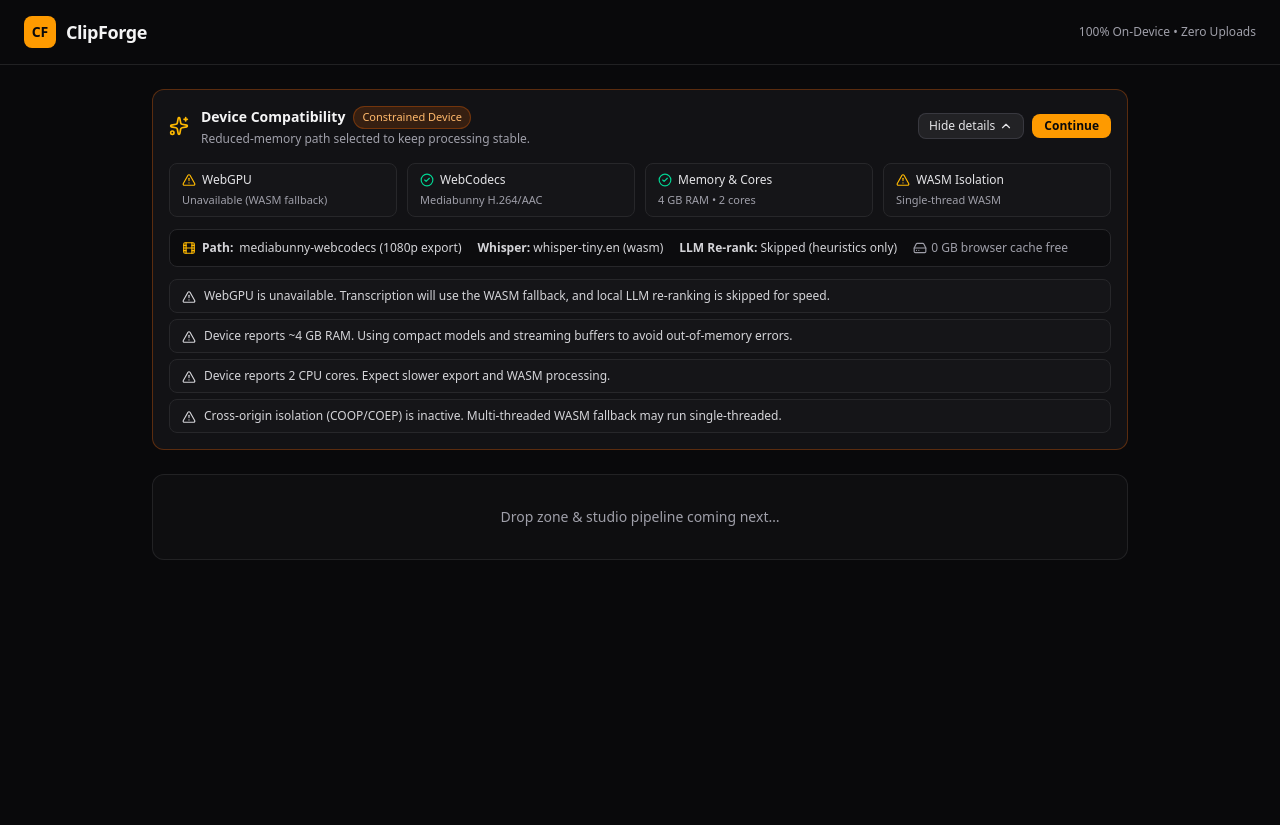
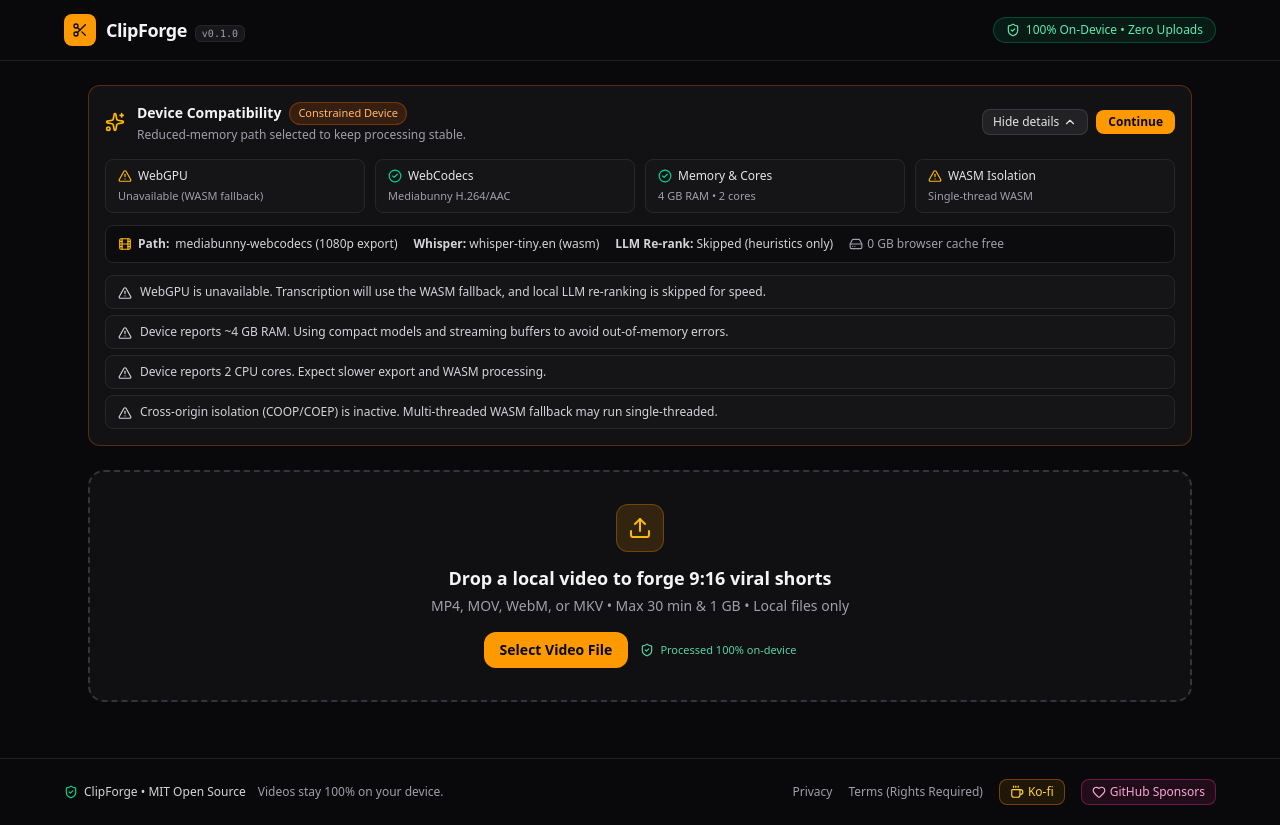
Before and after one commit to jayantshringi/Hookcut, a React (Vite) app: page / in a window 1280 px wide. Before the commit the page ends 800 px from the top, so only its background shows below. Built offline with nearby package versions, Linux system fonts and the light colour scheme.

Commit message:
feat: wire full studio workspace in App

```diff
--- a/src/App.tsx
+++ b/src/App.tsx
@@ -1,7 +1,18 @@
 import { useEffect, useState } from 'react';
+import { Scissors, ShieldCheck } from 'lucide-react';
 import { detectCapabilities } from './capabilities/detectCapabilities';
 import type { DeviceCapabilities } from './capabilities/types';
+import { CaptionStylePicker } from './components/CaptionStylePicker';
+import { ClipGallery } from './components/ClipGallery';
 import { CompatibilityPanel } from './components/CompatibilityPanel';
+import { DropZone } from './components/DropZone';
+import { ExportPanel } from './components/ExportPanel';
+import { Footer } from './components/Footer';
+import { LegalModal } from './components/LegalModal';
+import { PipelineStatusBar } from './components/PipelineStatusBar';
+import { PreviewPlayer } from './components/PreviewPlayer';
+import { TrimHandles } from './components/TrimHandles';
+import { useClipForgePipeline } from './pipeline/useClipForgePipeline';
 
 export interface AppProps {
   initialCapabilities?: DeviceCapabilities;
@@ -13,6 +24,7 @@ export function App({ initialCapabilities }: AppProps) {
   );
   const [checkingCaps, setCheckingCaps] = useState<boolean>(!initialCapabilities);
   const [capsDismissed, setCapsDismissed] = useState<boolean>(false);
+  const [legalTab, setLegalTab] = useState<'privacy' | 'terms' | null>(null);
 
   useEffect(() => {
     if (initialCapabilities) return;
@@ -32,19 +44,72 @@ export function App({ initialCapabilities }: AppProps) {
     };
   }, [initialCapabilities]);
 
+  const {
+    selectedFile,
+    videoMetadata,
+    clips,
+    selectedClip,
+    selectedClipId,
+    setSelectedClipId,
+    captionPresetId,
+    setCaptionPresetId,
+    captionsEnabled,
+    setCaptionsEnabled,
+    customKeywords,
+    setCustomKeywords,
+    clipArtifacts,
+    pipeline,
+    runPipelineForFile,
+    cancelPipeline,
+    cancelExport,
+    updateClipTrim,
+    exportClip,
+    captureThumbnail,
+  } = useClipForgePipeline(capabilities);
+
+  const isRunning =
+    pipeline.stage === 'extracting' ||
+    pipeline.stage === 'transcribing' ||
+    pipeline.stage === 'scoring' ||
+    pipeline.stage === 'reranking';
+
+  const selectedArtifacts = selectedClip ? clipArtifacts[selectedClip.id] : undefined;
+
   return (
     <div className="min-h-screen bg-zinc-950 text-zinc-100 flex flex-col">
-      <header className="border-b border-zinc-800/80 px-6 py-4 flex items-center justify-between">
-        <div className="flex items-center gap-2.5">
-          <span className="inline-flex h-8 w-8 items-center justify-center rounded-lg bg-amber-500 text-zinc-950 font-bold text-sm">
-            CF
-          </span>
-          <span className="text-lg font-semibold tracking-tight">ClipForge</span>
+      <header className="border-b border-zinc-800/80 px-4 sm:px-6 py-3.5">
+        <div className="mx-auto max-w-6xl flex items-center justify-between gap-4">
+          <div className="flex items-center gap-2.5">
+            <span className="inline-flex h-8 w-8 items-center justify-center rounded-lg bg-amber-500 text-zinc-950 font-bold text-sm">
+              <Scissors className="h-4 w-4" />
+            </span>
+            <div>
+              <span className="text-base sm:text-lg font-bold tracking-tight">ClipForge</span>
+              <span className="ml-2 rounded-md border border-zinc-800 bg-zinc-900 px-1.5 py-0.5 text-[10px] font-mono text-zinc-400">
+                v0.1.0
+              </span>
+            </div>
+          </div>
+
+          <div className="flex items-center gap-3">
+            {capsDismissed && (
+              <button
+                type="button"
+                onClick={() => setCapsDismissed(false)}
+                className="text-xs text-zinc-400 hover:text-zinc-200 cursor-pointer"
+              >
+                Device check
+              </button>
+            )}
+            <span className="hidden sm:inline-flex items-center gap-1.5 rounded-full border border-emerald-500/30 bg-emerald-500/10 px-3 py-1 text-xs text-emerald-300">
+              <ShieldCheck className="h-3.5 w-3.5" />
+              100% On-Device • Zero Uploads
+            </span>
+          </div>
         </div>
-        <span className="text-xs text-zinc-400">100% On-Device • Zero Uploads</span>
       </header>
 
-      <main className="flex-1 mx-auto w-full max-w-5xl p-6 space-y-6">
+      <main className="flex-1 mx-auto w-full max-w-6xl px-4 sm:px-6 py-6 space-y-6">
         {!capsDismissed && (
           <CompatibilityPanel
             capabilities={capabilities}
@@ -52,10 +117,74 @@ export function App({ initialCapabilities }: AppProps) {
             onDismiss={() => setCapsDismissed(true)}
           />
         )}
-        <div className="rounded-xl border border-zinc-800/80 bg-zinc-900/40 p-8 text-center text-sm text-zinc-400">
-          Drop zone & studio pipeline coming next…
-        </div>
+
+        <DropZone
+          selectedFile={selectedFile}
+          metadata={videoMetadata}
+          disabled={isRunning || !capabilities?.plan.canRun}
+          onSelectFile={runPipelineForFile}
+        />
+
+        <PipelineStatusBar
+          state={pipeline}
+          onCancel={cancelPipeline}
+          onRetry={selectedFile ? () => void runPipelineForFile(selectedFile) : undefined}
+        />
+
+        {clips.length > 0 && (
+          <div className="grid gap-6 lg:grid-cols-[300px_1fr_360px] items-start">
+            <ClipGallery
+              clips={clips}
+              selectedClipId={selectedClipId}
+              artifacts={clipArtifacts}
+              onSelectClip={setSelectedClipId}
+            />
+
+            <div className="space-y-4">
+              <PreviewPlayer
+                file={selectedFile}
+                clip={selectedClip}
+                reframeKeyframes={selectedArtifacts?.reframeKeyframes}
+                trackingFaces={selectedArtifacts?.trackingFaces}
+                captionsEnabled={captionsEnabled}
+                captionPresetId={captionPresetId}
+                customKeywords={customKeywords}
+              />
+              {selectedClip && (
+                <TrimHandles
+                  clip={selectedClip}
+                  maxDurationSec={videoMetadata?.durationSec ?? selectedClip.end}
+                  onChangeTrim={updateClipTrim}
+                />
+              )}
+            </div>
+
+            {selectedClip && selectedArtifacts && (
+              <div className="space-y-4">
+                <CaptionStylePicker
+                  enabled={captionsEnabled}
+                  presetId={captionPresetId}
+                  customKeywords={customKeywords}
+                  onToggleEnabled={setCaptionsEnabled}
+                  onSelectPreset={setCaptionPresetId}
+                  onChangeKeywords={setCustomKeywords}
+                />
+                <ExportPanel
+                  clip={selectedClip}
+                  artifacts={selectedArtifacts}
+                  defaultExportHeight={capabilities?.plan.exportHeight ?? 1080}
+                  onExport={exportClip}
+                  onCancelExport={cancelExport}
+                  onCaptureThumbnail={captureThumbnail}
+                />
+              </div>
+            )}
+          </div>
+        )}
       </main>
+
+      <Footer onOpenLegal={setLegalTab} />
+      <LegalModal openTab={legalTab} onClose={() => setLegalTab(null)} onSwitchTab={setLegalTab} />
     </div>
   );
 }
```
